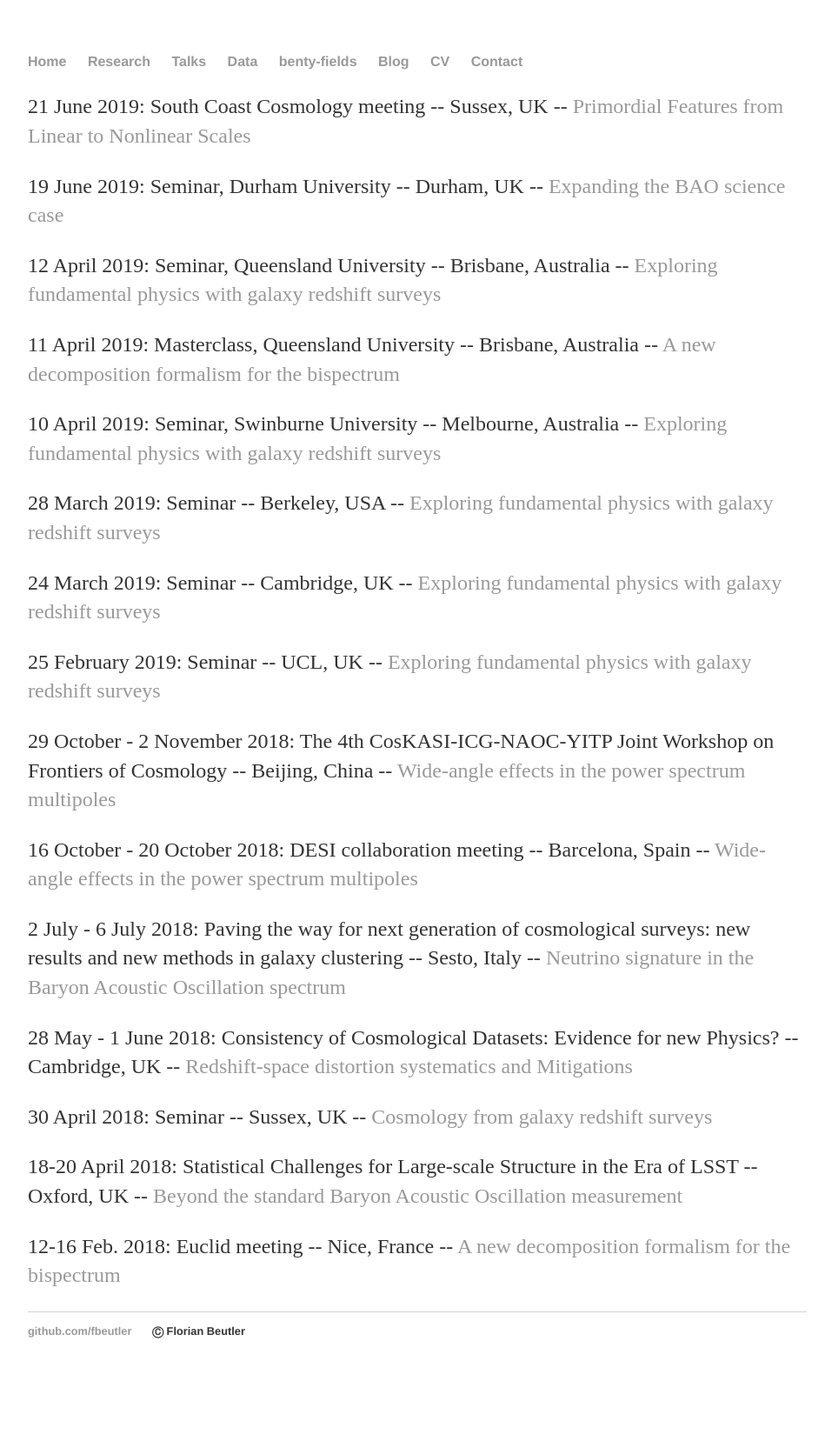
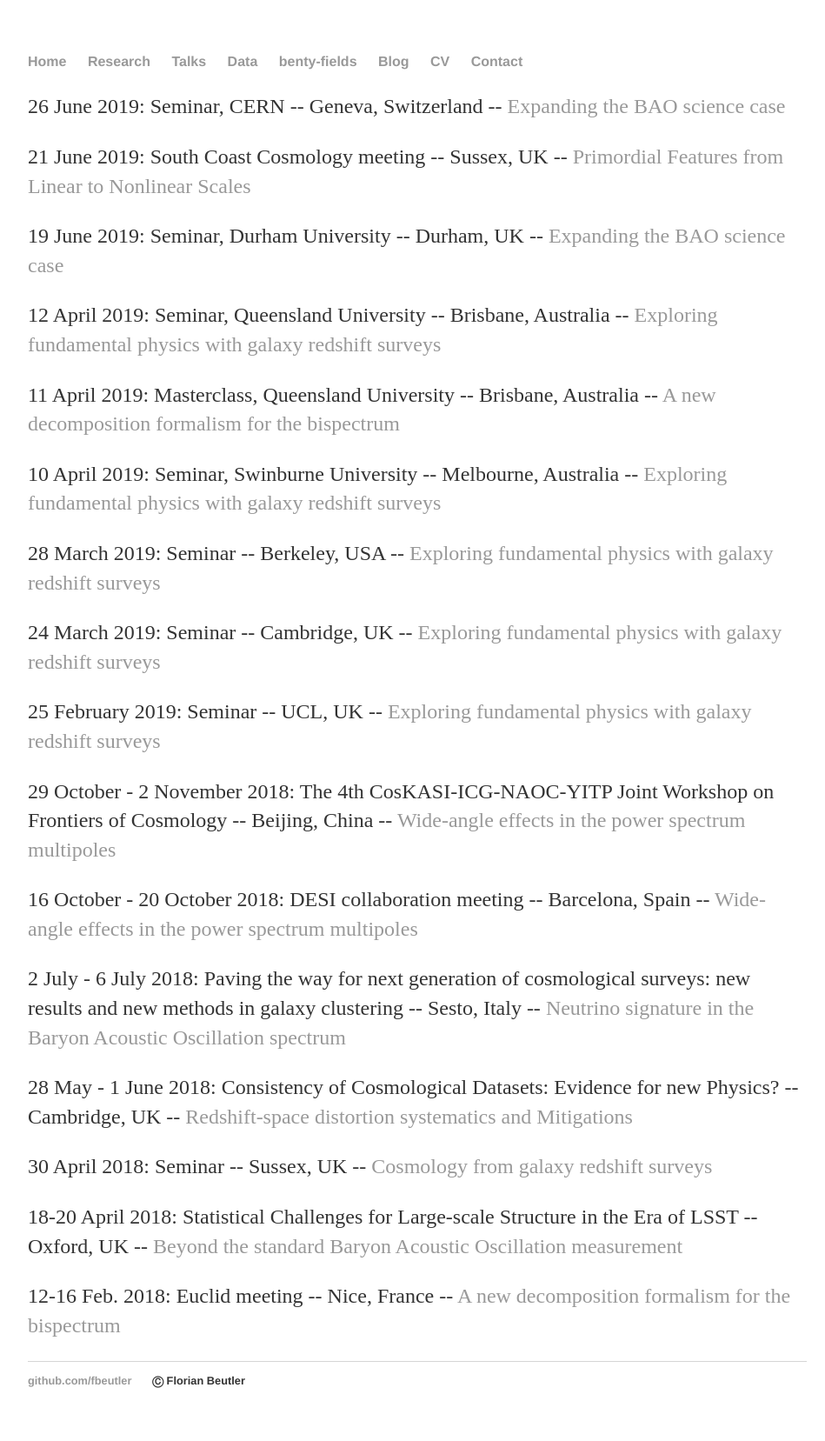
Before and after one commit to fbeutler/fbeutler.github.io, a Jekyll site: the page built from talks/talks.html, in a window 1280 px wide. Shown: the whole page at 87% size, without its empty margins (160-1109 px from the left). Built offline with Jekyll 4.4.1, drawn with Linux system fonts in a browser that asks for light colours; before the commit the page ends 1600 px from its top, so only the background shows below that.

Commit message:
Update talks.html

```diff
--- a/talks/talks.html
+++ b/talks/talks.html
@@ -4,6 +4,9 @@ title: My talks
 ---
 
 <div id="talks">
+  <p>
+     26 June 2019: Seminar, CERN -- Geneva, Switzerland -- <a href='/static/CERN_2019.pdf' target="_blank">Expanding the BAO science case</a>
+  </p>
   <p>
      21 June 2019: South Coast Cosmology meeting -- Sussex, UK -- <a href='/static/South_Coast_Cosmology_2019.pdf' target="_blank">Primordial Features from Linear to Nonlinear Scales</a>
   </p>
```
